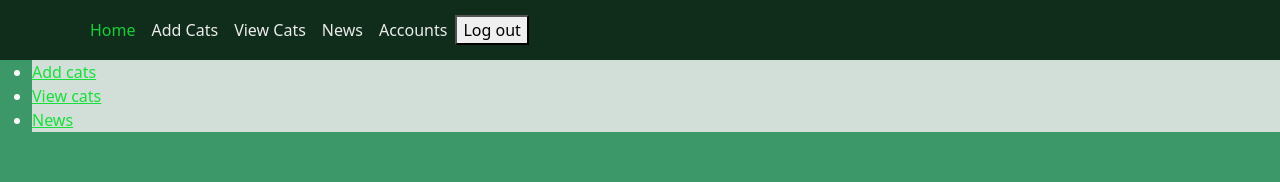
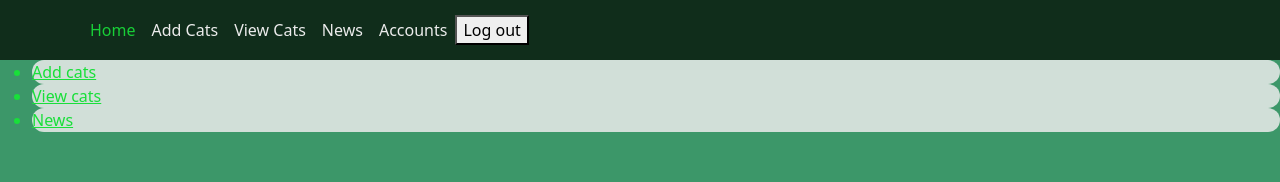
Before and after one commit to DaniilPaskal/junglebeauty-administrator, a React (Create React App) app: page / in a window 1280 px wide. Shown: the top 182 px of the page. Built offline with nearby package versions, Linux system fonts and the light colour scheme; no server answers; the database is empty; sample sign-in values are in the browser's storage.

Commit message:
Worked on home page CSS

```diff
--- a/src/App.css
+++ b/src/App.css
@@ -42,7 +42,9 @@
 }
 
 .page-content li {
+  color: var(--link-green);
   background-color: var(--background-white);
+  border-radius: 10pt;
 }
 
 .paragraph-variant {
```
